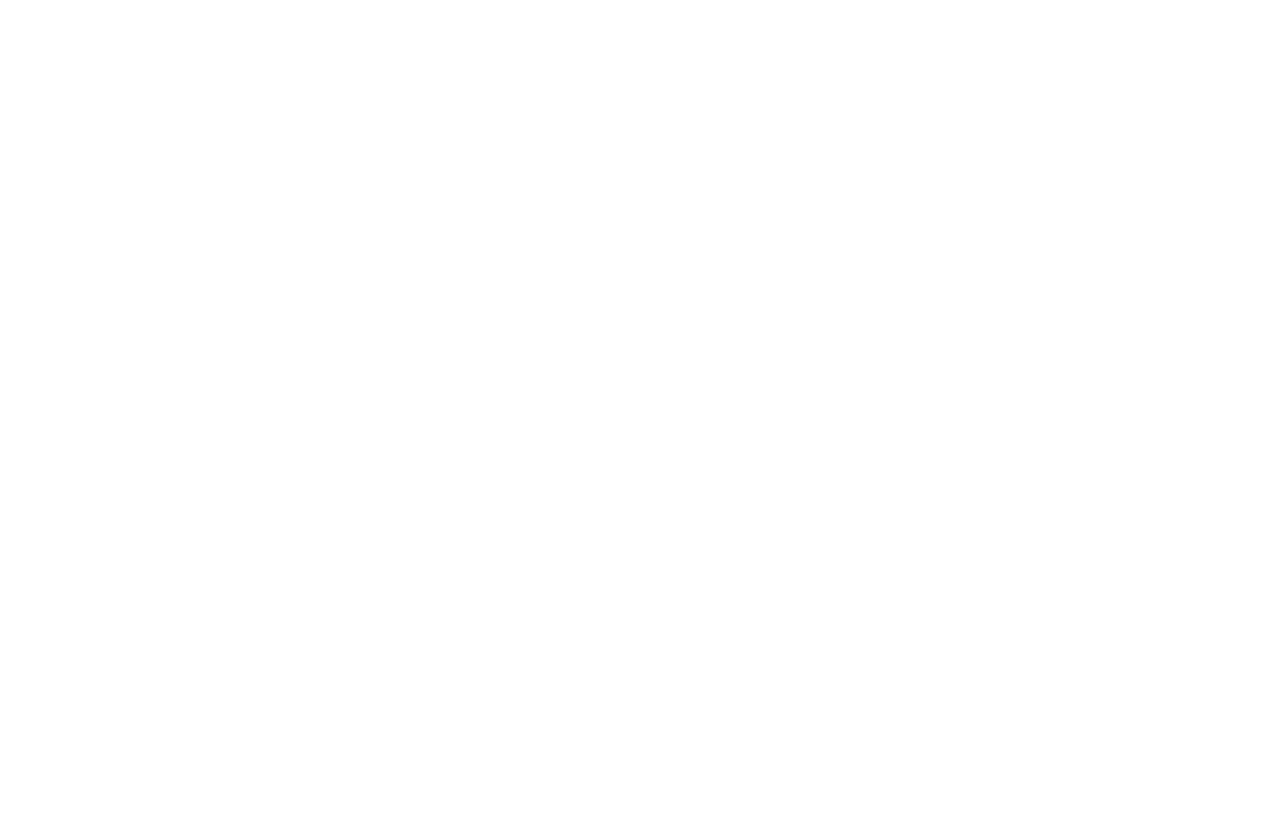
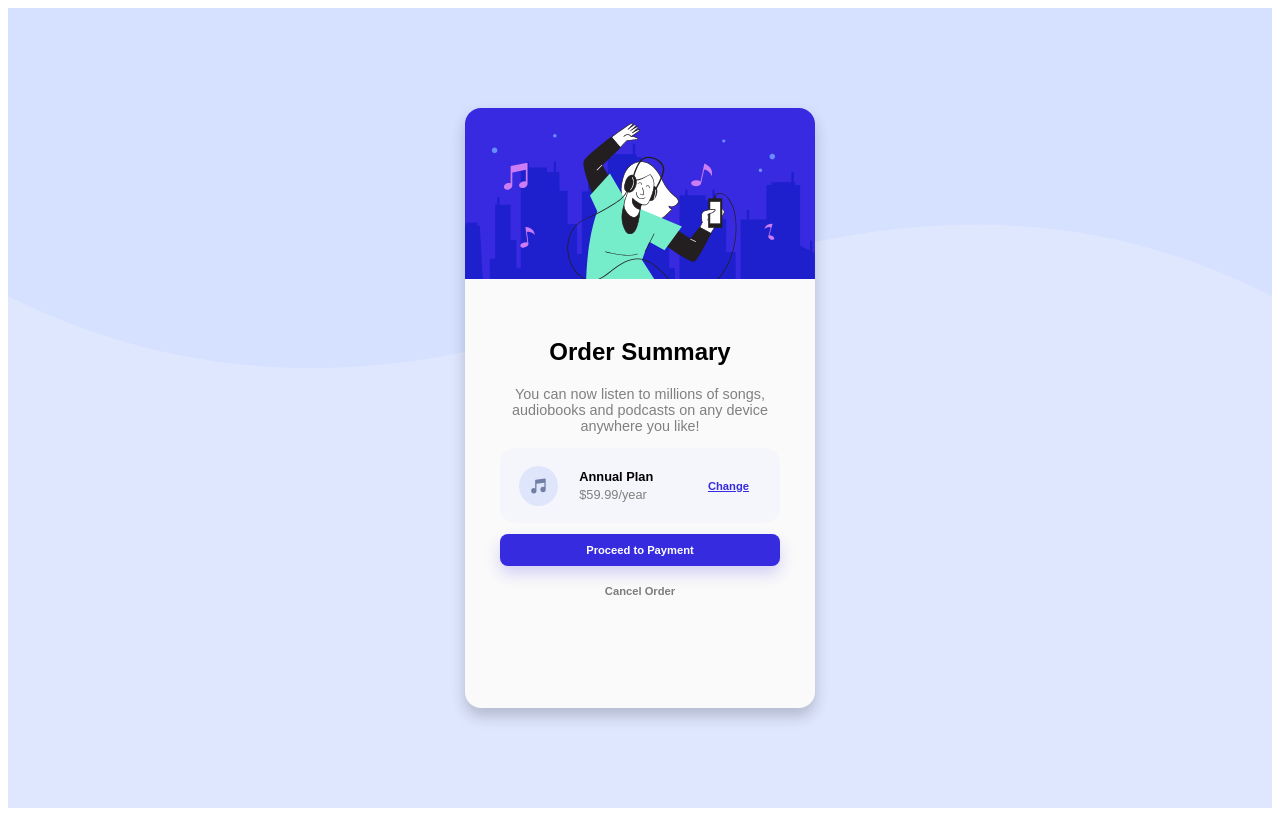
Before and after one commit to EyreC/fem-order-summary-component, a plain HTML site: page index.html in a window 1280 px wide. Drawn offline with Linux system fonts and the light colour scheme.

Commit message:
desktop layout complete

```diff
--- a/css/styles.css
+++ b/css/styles.css
@@ -0,0 +1,131 @@
+* {
+	box-sizing: border-box;
+}
+
+body {
+	font-family: sans-serif;
+}
+
+.container {
+	background-image: url("../images/pattern-background-desktop.svg");
+	background-size: cover;
+	background-size: 100% 45%;
+	background-repeat: no-repeat;
+	background-color: #dfe7ff;
+	height: 100vh;
+
+	display: flex;
+	justify-content: center;
+	align-items: center;
+}
+.order-card {
+	border-radius: 16px;
+	height: 75%;
+	width: 350px;
+	background-color: rgba(250, 250, 250, 1);
+	min-width: 350px;
+	box-shadow: 0px 8px 15px rgba(0, 0, 0, 0.2);
+
+	display: flex;
+	flex-direction: column;
+	align-items: center;
+}
+.order-card-header-img {
+	background-image: url("../images/illustration-hero.svg");
+	background-size: 100%;
+	background-repeat: no-repeat;
+	border-radius: 16px;
+
+	width: 100%;
+	height: 35%;
+	/* background-color: red; */
+}
+.order-summary h2 {
+	font-family: sans-serif;
+	text-align: center;
+	font-size: 1.5rem;
+}
+.order-summary p {
+	text-align: center;
+	color: grey;
+	font-size: 0.9em;
+	padding-left: 2em;
+	padding-right: 2em;
+}
+.order-plan {
+	width: 80%;
+	padding: 0.5em 0.5em;
+	border-radius: 15px;
+	/* border: 2px solid black; */
+	background-color: rgb(245, 245, 252);
+	display: flex;
+	justify-content: space-around;
+	align-items: center;
+}
+.music-icon {
+	background-image: url("../images/icon-music.svg");
+	background-position: center;
+	background-size: 100%;
+	/* border: 2px solid black; */
+	padding-left: 2px;
+	height: 100%;
+	width: 15%;
+	background-repeat: no-repeat;
+}
+.order-plan-body {
+}
+.order-plan-body h3 {
+	margin-bottom: 0.2rem;
+	font-size: 0.8em;
+}
+.order-plan-body p {
+	color: grey;
+	margin-top: 0;
+	font-size: 0.8rem;
+}
+.order-plan-change-ref {
+	font-size: 0.7rem;
+
+	color: #372be0;
+	flex-basis: 25%;
+	text-align: center;
+	font-weight: bold;
+}
+.order-plan-change-ref:hover {
+	opacity: 0.8;
+	text-decoration: none;
+}
+
+.order-button {
+	background-color: #372be0;
+	border: none;
+	color: white;
+	border-radius: 8px;
+	padding: 10px 20px;
+	box-shadow: 0px 8px 15px rgba(55, 43, 224, 0.2);
+	width: 80%;
+	font-weight: bold;
+	margin-top: 1em;
+	font-size: 0.7em;
+}
+.order-button:hover {
+	opacity: 0.8;
+	cursor: pointer;
+}
+.order-cancel-button {
+	width: 80%;
+	margin-top: 0.8em;
+	background-color: transparent;
+	border: none;
+	padding-top: 10px;
+	padding-bottom: 10px;
+	font-weight: bold;
+	color: rgba(0, 0, 0, 0.5);
+	font-size: 0.7rem;
+}
+.order-cancel-button:hover {
+	color: rgba(0, 0, 0, 1);
+	cursor: pointer;
+}
+.spacer {
+}
--- a/index.html
+++ b/index.html
@@ -19,11 +19,24 @@
     <div class="order-card">
         <div class="order-card-header-img"></div>
         <div class="order-summary">
+          <h2>Order Summary</h2>
+          <p>You can now listen to millions of songs, audiobooks and podcasts on any device anywhere you like!</p>
+        </div>
+        <div class="order-plan">
+            <div class="music-icon"></div>
+            <div class="order-plan-body">
+                <h3>Annual Plan</h3>
+                <p>$59.99/year</p>
+            </div>
+            <div class="spacer"></div>
+            <a class="order-plan-change-ref" href="/change">Change</a>
+        </div>
 
-        </div>
-        <div class="order-plan"></div>
-        <div class="order-button"></div>
-        <div class="order-cancel-button"></div>
+            <button class="order-button">Proceed to Payment</button>
+
+
+            <button class="order-cancel-button">Cancel Order</button>
+
     </div>
 
   </div>
```
